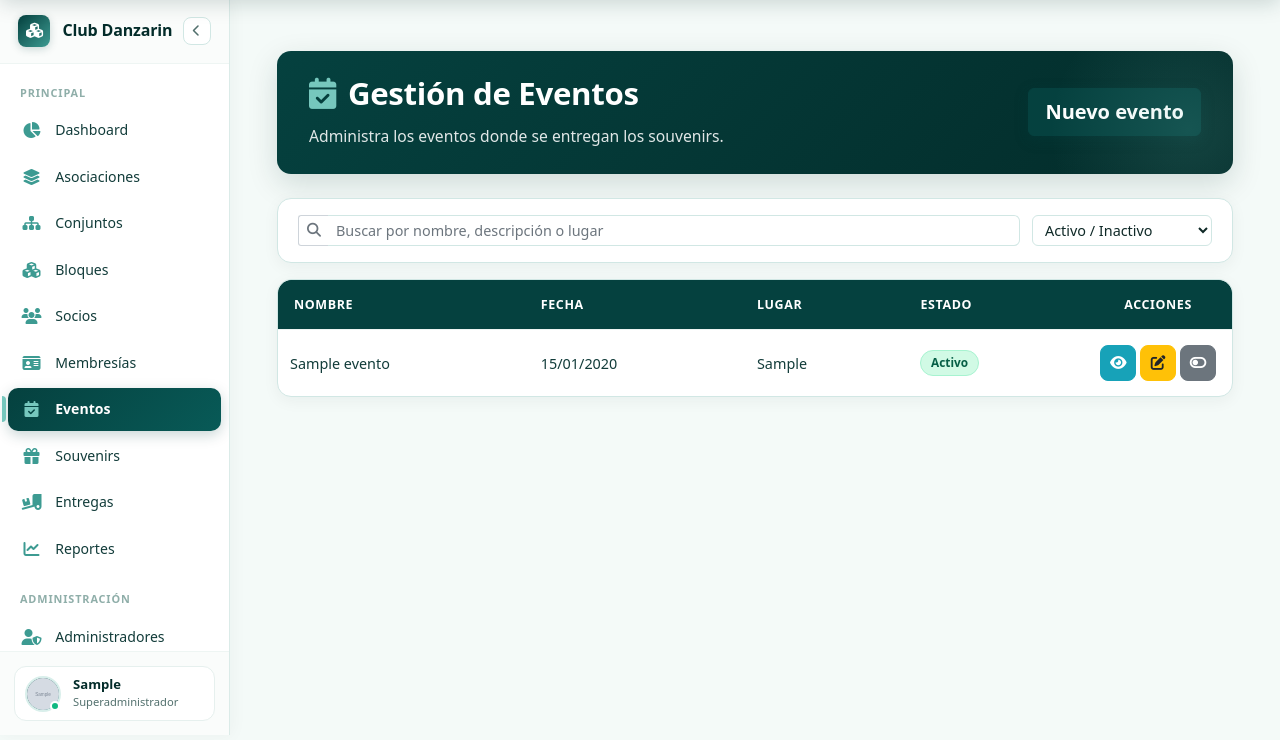
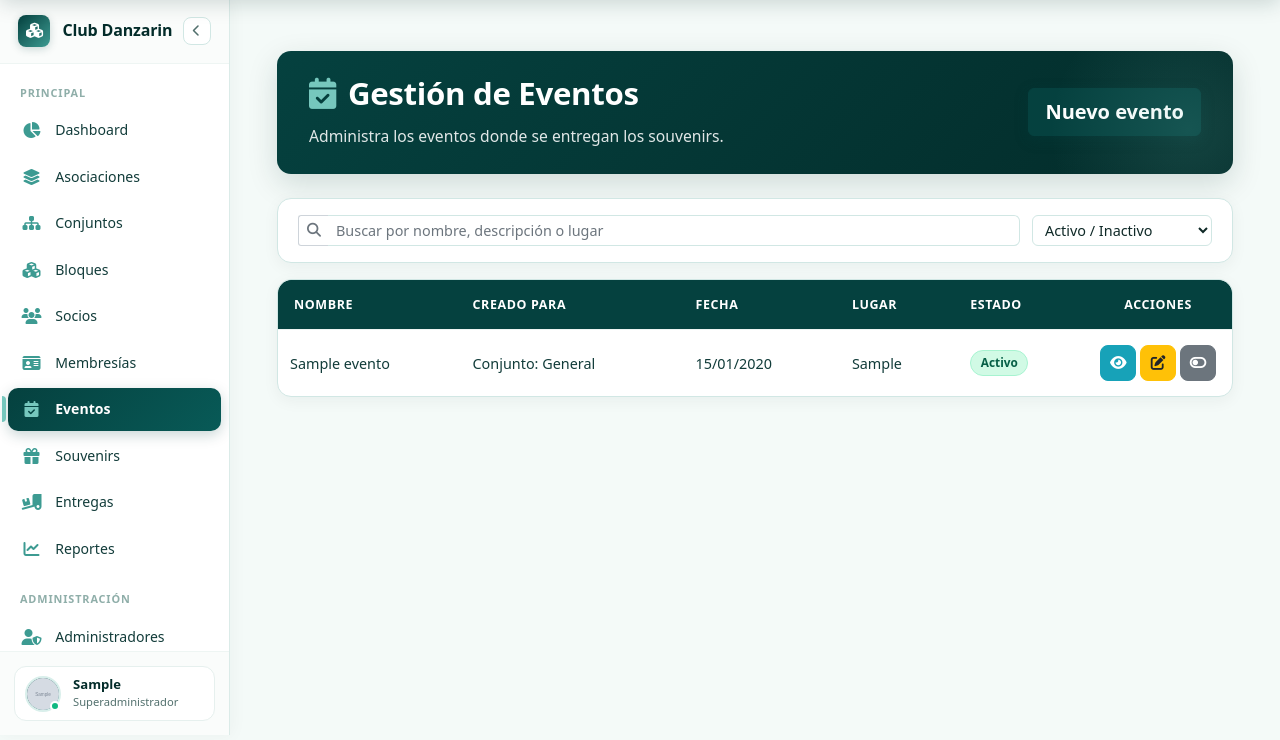
Before and after one commit to Guilder23/Sistema-RegistroIntegralDanzarin, a Django app: page /eventos/ in a window 1280 px wide. Shown: the part 65-805 px from the top of the page. Run offline with Django 4.2, Linux system fonts and the light colour scheme; a user stored in the database is signed in; data comes from the database, SQL or seed files in the repository; tables that the repository leaves empty hold one stand-in row (values such as "Sample post"); grey boxes marked "Sample" are stand-in pictures; parts of the project's set-up code (start-up, migrations or seed data) failed here and were passed over; some libraries are stand-ins or nearby versions.

Commit message:
Implementacion de de asociacion y conjunto en crear eventos desde Superadmnistrador

```diff
--- a/apps/eventos/models.py
+++ b/apps/eventos/models.py
@@ -1,4 +1,5 @@
 from django.db import models
+from django.conf import settings
 from django.core.files.base import ContentFile
 from reportlab.pdfgen import canvas
 from io import BytesIO
@@ -16,6 +17,7 @@ class Evento(models.Model):
     conjunto = models.ForeignKey('core.Conjunto', on_delete=models.PROTECT, related_name='eventos', null=True, blank=True)
     participantes = models.ManyToManyField('socios.Socio', through='EventoParticipante', related_name='eventos')
     creado = models.DateTimeField(auto_now_add=True)
+    creado_por = models.ForeignKey(settings.AUTH_USER_MODEL, on_delete=models.SET_NULL, related_name='eventos_creados', null=True, blank=True)
 
     class Meta:
         verbose_name = 'Evento'
--- a/apps/eventos/views.py
+++ b/apps/eventos/views.py
@@ -6,7 +6,48 @@ from django.shortcuts import redirect, render, get_object_or_404
 from django.http import FileResponse, Http404
 
 from .models import Evento
+from apps.core.models import Asociacion, Conjunto
 from apps.core.permissions import can_manage_events, get_role, scope_filter, registrar_auditoria
+
+
+def opciones_ambito_evento(user):
+    if get_role(user) == 'superadministrador':
+        return (
+            Asociacion.objects.filter(activo=True),
+            Conjunto.objects.filter(activo=True).select_related('asociacion'),
+        )
+
+    asociacion_id = getattr(getattr(user, 'userprofile', None), 'asociacion_id', None)
+    return (
+        Asociacion.objects.filter(pk=asociacion_id, activo=True),
+        Conjunto.objects.filter(asociacion_id=asociacion_id, activo=True).select_related('asociacion'),
+    )
+
+
+def obtener_ambito_evento(request):
+    """Obtiene un ámbito válido y garantiza que conjunto pertenece a asociación."""
+    asociacion_id = request.POST.get('asociacion_id')
+    conjunto_id = request.POST.get('conjunto_id')
+    asociacion, conjunto = None, None
+
+    if get_role(request.user) == 'administrador_asociacion':
+        asociacion = getattr(request.user.userprofile, 'asociacion', None)
+    elif asociacion_id:
+        asociacion = Asociacion.objects.filter(pk=asociacion_id, activo=True).first()
+
+    if not asociacion:
+        return None, None
+
+    if request.POST.get('tipo_ambito') == 'conjunto':
+        conjunto = Conjunto.objects.filter(
+            pk=conjunto_id,
+            asociacion=asociacion,
+            activo=True,
+        ).first()
+        if not conjunto:
+            return None, None
+
+    return asociacion, conjunto
 
 
 @login_required
@@ -30,7 +71,14 @@ def listar_eventos(request):
 
     paginator = Paginator(eventos, 10)
     page_obj = paginator.get_page(request.GET.get('page'))
-    return render(request, 'eventos/eventos.html', {'page_obj': page_obj, 'q': q, 'activo': activo})
+    asociaciones, conjuntos = opciones_ambito_evento(request.user)
+    return render(request, 'eventos/eventos.html', {
+        'page_obj': page_obj,
+        'q': q,
+        'activo': activo,
+        'asociaciones': asociaciones,
+        'conjuntos': conjuntos,
+    })
 
 
 @login_required
@@ -47,14 +95,9 @@ def crear_evento(request):
             messages.error(request, 'Nombre y fecha de evento son obligatorios.')
             return redirect('eventos:listar_eventos')
 
-        asociacion = None
-        if get_role(request.user) == 'administrador_asociacion':
-            asociacion = request.user.userprofile.asociacion
-        elif request.POST.get('asociacion_id'):
-            from apps.core.models import Asociacion
-            asociacion = Asociacion.objects.filter(pk=request.POST['asociacion_id']).first()
+        asociacion, conjunto = obtener_ambito_evento(request)
         if not asociacion:
-            messages.error(request, 'Selecciona una asociación para el evento.')
+            messages.error(request, 'Selecciona una asociación y un conjunto válidos para el evento.')
             return redirect('eventos:listar_eventos')
 
         evento = Evento.objects.create(
@@ -64,6 +107,8 @@ def crear_evento(request):
             lugar=lugar,
             activo=activo,
             asociacion=asociacion,
+            conjunto=conjunto,
+            creado_por=request.user,
         )
         registrar_auditoria(
             request.user,
@@ -71,6 +116,7 @@ def crear_evento(request):
             f'Evento {evento.nombre}',
             nuevo={'nombre': evento.nombre, 'fecha': str(evento.fecha_evento), 'lugar': evento.lugar},
             asociacion=asociacion,
+            conjunto=conjunto,
         )
         messages.success(request, 'Evento creado correctamente.')
         return redirect('eventos:listar_eventos')
@@ -90,6 +136,13 @@ def editar_evento(request, pk):
         evento.lugar = request.POST.get('lugar', evento.lugar).strip()
         evento.activo = request.POST.get('activo') == 'on'
 
+        asociacion, conjunto = obtener_ambito_evento(request)
+        if not asociacion:
+            messages.error(request, 'Selecciona una asociación y un conjunto válidos para el evento.')
+            return redirect('eventos:listar_eventos')
+        evento.asociacion = asociacion
+        evento.conjunto = conjunto
+
         if fecha_evento:
             evento.fecha_evento = fecha_evento
         evento.save()
@@ -100,6 +153,7 @@ def editar_evento(request, pk):
             anterior=anterior,
             nuevo={'nombre': evento.nombre, 'fecha': str(evento.fecha_evento), 'lugar': evento.lugar},
             asociacion=evento.asociacion,
+            conjunto=evento.conjunto,
         )
         messages.success(request, 'Evento actualizado correctamente.')
         return redirect('eventos:listar_eventos')
--- a/static/js/eventos/eventos.js
+++ b/static/js/eventos/eventos.js
@@ -2,6 +2,44 @@ document.addEventListener('DOMContentLoaded', function () {
     const modalVer = document.getElementById('modalVerEvento');
     const modalEditarForm = document.getElementById('formEditarEvento');
     const modalEliminarForm = document.getElementById('formEliminarEvento');
+
+    const configurarAmbito = function (tipoSelect, asociacionSelect, conjuntoSelect, conjuntoGrupo) {
+        if (!tipoSelect || !asociacionSelect || !conjuntoSelect || !conjuntoGrupo) return;
+
+        const actualizar = function () {
+            const esConjunto = tipoSelect.value === 'conjunto';
+            conjuntoGrupo.style.display = esConjunto ? '' : 'none';
+            conjuntoSelect.required = esConjunto;
+            Array.from(conjuntoSelect.options).forEach(function (option) {
+                const esOpcionValida = !option.value || option.getAttribute('data-asociacion-id') === asociacionSelect.value;
+                option.hidden = !esOpcionValida;
+                if (!esOpcionValida && option.selected) conjuntoSelect.value = '';
+            });
+            if (!esConjunto) conjuntoSelect.value = '';
+        };
+
+        tipoSelect.addEventListener('change', actualizar);
+        asociacionSelect.addEventListener('change', actualizar);
+        actualizar();
+        return actualizar;
+    };
+
+    const crearAmbito = configurarAmbito(
+        document.getElementById('crearEventoTipoAmbito'),
+        document.getElementById('crearEventoAsociacion'),
+        document.getElementById('crearEventoConjunto'),
+        document.getElementById('crearEventoConjuntoGrupo')
+    );
+    const editarTipoAmbito = document.getElementById('editarEventoTipoAmbito');
+    const editarAsociacion = document.getElementById('editarEventoAsociacion');
+    const editarConjunto = document.getElementById('editarEventoConjunto');
+    const editarConjuntoGrupo = document.getElementById('editarEventoConjuntoGrupo');
+    const actualizarAmbitoEditar = configurarAmbito(
+        editarTipoAmbito,
+        editarAsociacion,
+        editarConjunto,
+        editarConjuntoGrupo
+    );
 
     const populateVerModal = function(button) {
         if (!button) return;
@@ -9,21 +47,31 @@ document.addEventListener('DOMContentLoaded', function () {
         const descripcion = button.getAttribute('data-descripcion') || '';
         const fecha = button.getAttribute('data-fecha') || '-';
         const lugar = button.getAttribute('data-lugar') || '-';
+        const tipoAmbito = button.getAttribute('data-tipo-ambito') || 'asociacion';
+        const asociacionNombre = button.getAttribute('data-asociacion-nombre') || '-';
+        const conjuntoNombre = button.getAttribute('data-conjunto-nombre') || '';
         const activo = button.getAttribute('data-activo') || 'No';
+        const creadoPor = button.getAttribute('data-creado-por') || 'No disponible';
         const creado = button.getAttribute('data-creado') || '-';
 
         const nombreEl = document.getElementById('verEventoNombre');
         const descripcionEl = document.getElementById('verEventoDescripcion');
         const fechaEl = document.getElementById('verEventoFecha');
         const lugarEl = document.getElementById('verEventoLugar');
+        const ambitoEl = document.getElementById('verEventoAmbito');
         const activoEl = document.getElementById('verEventoActivo');
+        const creadoPorEl = document.getElementById('verEventoCreadoPor');
         const creadoEl = document.getElementById('verEventoCreado');
 
         if (nombreEl) nombreEl.textContent = nombre;
         if (descripcionEl) descripcionEl.textContent = descripcion || 'No disponible';
         if (fechaEl) fechaEl.textContent = fecha;
         if (lugarEl) lugarEl.textContent = lugar || '-';
+        if (ambitoEl) ambitoEl.textContent = tipoAmbito === 'conjunto'
+            ? `Conjunto: ${conjuntoNombre} (${asociacionNombre})`
+            : `Asociación: ${asociacionNombre}`;
         if (activoEl) activoEl.textContent = activo;
+        if (creadoPorEl) creadoPorEl.textContent = creadoPor;
         if (creadoEl) creadoEl.textContent = creado;
     };
 
@@ -44,6 +92,9 @@ document.addEventListener('DOMContentLoaded', function () {
             const descripcion = button.getAttribute('data-descripcion') || '';
             const fecha = button.getAttribute('data-fecha') || '';
             const lugar = button.getAttribute('data-lugar') || '';
+            const tipoAmbito = button.getAttribute('data-tipo-ambito') || 'asociacion';
+            const asociacionId = button.getAttribute('data-asociacion-id') || '';
+            const conjuntoId = button.getAttribute('data-conjunto-id') || '';
             const activo = button.getAttribute('data-activo') === 'true';
 
             if (modalEditarForm) {
@@ -56,6 +107,10 @@ document.addEventListener('DOMContentLoaded', function () {
             const lugarInput = document.getElementById('editarEventoLugar');
             const activoInput = document.getElementById('editarEventoActivo');
 
+            if (editarTipoAmbito) editarTipoAmbito.value = tipoAmbito;
+            if (editarAsociacion) editarAsociacion.value = asociacionId;
+            if (editarConjunto) editarConjunto.value = conjuntoId;
+            if (actualizarAmbitoEditar) actualizarAmbitoEditar();
             if (nombreInput) nombreInput.value = nombre;
             if (descripcionInput) descripcionInput.value = descripcion;
             if (fechaInput) fechaInput.value = fecha;
--- a/templates/eventos/eventos.html
+++ b/templates/eventos/eventos.html
@@ -49,6 +49,7 @@
                 <thead>
                     <tr>
                         <th>Nombre</th>
+                        <th>Creado para</th>
                         <th>Fecha</th>
                         <th>Lugar</th>
                         <th>Estado</th>
@@ -59,6 +60,7 @@
                     {% for evento in page_obj.object_list %}
                     <tr>
                         <td>{{ evento.nombre }}</td>
+                        <td>{% if evento.conjunto %}Conjunto: {{ evento.conjunto.nombre }}{% else %}Asociación: {{ evento.asociacion.nombre }}{% endif %}</td>
                         <td>{{ evento.fecha_evento|date:'d/m/Y' }}</td>
                         <td>{{ evento.lugar|default:'-' }}</td>
                         <td>
@@ -72,6 +74,12 @@
                                 data-descripcion="{{ evento.descripcion|escapejs }}"
                                 data-fecha="{{ evento.fecha_evento|date:'d/m/Y' }}"
                                 data-lugar="{{ evento.lugar|escapejs }}"
+                                data-tipo-ambito="{% if evento.conjunto %}conjunto{% else %}asociacion{% endif %}"
+                                data-asociacion-id="{{ evento.asociacion_id }}"
+                                data-conjunto-id="{{ evento.conjunto_id|default:'' }}"
+                                data-asociacion-nombre="{{ evento.asociacion.nombre|escapejs }}"
+                                data-conjunto-nombre="{{ evento.conjunto.nombre|default:''|escapejs }}"
+                                data-creado-por="{% if evento.creado_por %}{{ evento.creado_por.get_full_name|default:evento.creado_por.username|escapejs }}{% else %}No disponible{% endif %}"
                                 data-activo="{{ evento.activo|yesno:'Activo,Inactivo' }}"
                                 data-creado="{{ evento.creado|date:'d/m/Y H:i' }}">
                                 <i class="fas fa-eye"></i>
@@ -82,6 +90,9 @@
                                 data-descripcion="{{ evento.descripcion|escapejs }}"
                                 data-fecha="{{ evento.fecha_evento|date:'Y-m-d' }}"
                                 data-lugar="{{ evento.lugar|escapejs }}"
+                                data-tipo-ambito="{% if evento.conjunto %}conjunto{% else %}asociacion{% endif %}"
+                                data-asociacion-id="{{ evento.asociacion_id }}"
+                                data-conjunto-id="{{ evento.conjunto_id|default:'' }}"
                                 data-activo="{{ evento.activo }}">
                                 <i class="fas fa-edit"></i>
                             </button>
@@ -101,7 +112,7 @@
                         </td>
                     </tr>
                     {% empty %}
-                    <tr><td colspan="5" class="text-center py-4">No hay eventos registrados.</td></tr>
+                    <tr><td colspan="6" class="text-center py-4">No hay eventos registrados.</td></tr>
                     {% endfor %}
                 </tbody>
             </table>
--- a/templates/eventos/modals/crear.html
+++ b/templates/eventos/modals/crear.html
@@ -17,6 +17,33 @@
                     <div class="form-group">
                         <label>Descripción</label>
                         <textarea name="descripcion" class="form-control" rows="3"></textarea>
+                    </div>
+                    <div class="form-row">
+                        <div class="col-md-4 form-group">
+                            <label for="crearEventoTipoAmbito">Crear para</label>
+                            <select id="crearEventoTipoAmbito" name="tipo_ambito" class="form-control" required>
+                                <option value="asociacion">Asociación</option>
+                                <option value="conjunto">Conjunto</option>
+                            </select>
+                        </div>
+                        <div class="col-md-4 form-group">
+                            <label for="crearEventoAsociacion">Asociación</label>
+                            <select id="crearEventoAsociacion" name="asociacion_id" class="form-control" required>
+                                <option value="">Selecciona una asociación</option>
+                                {% for asociacion in asociaciones %}
+                                <option value="{{ asociacion.pk }}">{{ asociacion.nombre }}</option>
+                                {% endfor %}
+                            </select>
+                        </div>
+                        <div class="col-md-4 form-group" id="crearEventoConjuntoGrupo" style="display: none;">
+                            <label for="crearEventoConjunto">Conjunto</label>
+                            <select id="crearEventoConjunto" name="conjunto_id" class="form-control">
+                                <option value="">Selecciona un conjunto</option>
+                                {% for conjunto in conjuntos %}
+                                <option value="{{ conjunto.pk }}" data-asociacion-id="{{ conjunto.asociacion_id }}">{{ conjunto.nombre }}</option>
+                                {% endfor %}
+                            </select>
+                        </div>
                     </div>
                     <div class="form-row">
                         <div class="col-md-6 form-group">
--- a/templates/eventos/modals/editar.html
+++ b/templates/eventos/modals/editar.html
@@ -17,6 +17,33 @@
                     <div class="form-group">
                         <label>Descripción</label>
                         <textarea id="editarEventoDescripcion" name="descripcion" class="form-control" rows="3"></textarea>
+                    </div>
+                    <div class="form-row">
+                        <div class="col-md-4 form-group">
+                            <label for="editarEventoTipoAmbito">Crear para</label>
+                            <select id="editarEventoTipoAmbito" name="tipo_ambito" class="form-control" required>
+                                <option value="asociacion">Asociación</option>
+                                <option value="conjunto">Conjunto</option>
+                            </select>
+                        </div>
+                        <div class="col-md-4 form-group">
+                            <label for="editarEventoAsociacion">Asociación</label>
+                            <select id="editarEventoAsociacion" name="asociacion_id" class="form-control" required>
+                                <option value="">Selecciona una asociación</option>
+                                {% for asociacion in asociaciones %}
+                                <option value="{{ asociacion.pk }}">{{ asociacion.nombre }}</option>
+                                {% endfor %}
+                            </select>
+                        </div>
+                        <div class="col-md-4 form-group" id="editarEventoConjuntoGrupo" style="display: none;">
+                            <label for="editarEventoConjunto">Conjunto</label>
+                            <select id="editarEventoConjunto" name="conjunto_id" class="form-control">
+                                <option value="">Selecciona un conjunto</option>
+                                {% for conjunto in conjuntos %}
+                                <option value="{{ conjunto.pk }}" data-asociacion-id="{{ conjunto.asociacion_id }}">{{ conjunto.nombre }}</option>
+                                {% endfor %}
+                            </select>
+                        </div>
                     </div>
                     <div class="form-row">
                         <div class="col-md-6 form-group">
--- a/templates/eventos/modals/ver.html
+++ b/templates/eventos/modals/ver.html
@@ -12,9 +12,11 @@
                     <div class="col-md-12">
                         <p><strong>Nombre:</strong> <span id="verEventoNombre"></span></p>
                         <p><strong>Descripción:</strong> <span id="verEventoDescripcion"></span></p>
+                        <p><strong>Creado para:</strong> <span id="verEventoAmbito"></span></p>
                         <p><strong>Fecha:</strong> <span id="verEventoFecha"></span></p>
                         <p><strong>Lugar:</strong> <span id="verEventoLugar"></span></p>
                         <p><strong>Activo:</strong> <span id="verEventoActivo"></span></p>
+                        <p><strong>Creado por:</strong> <span id="verEventoCreadoPor"></span></p>
                         <p><strong>Creado:</strong> <span id="verEventoCreado"></span></p>
                     </div>
                 </div>
```
Also changed, not shown: apps/eventos/tests.py (+45 -0 lines), apps/eventos/migrations/0004_evento_creado_por.py (added).
